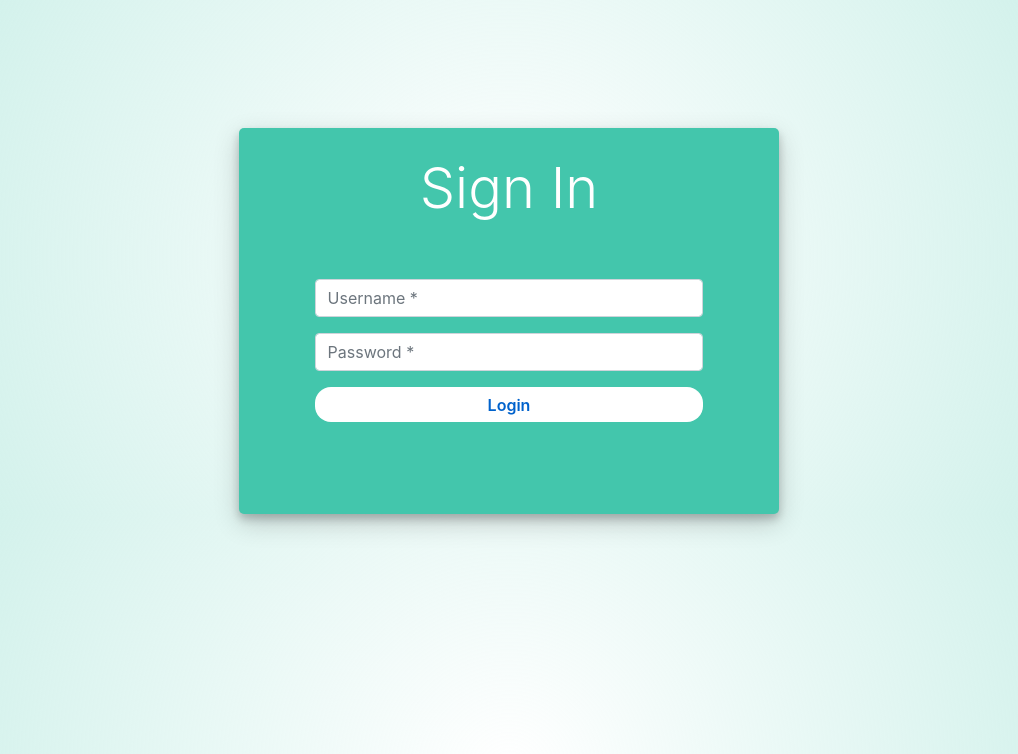
After one commit to masoodmomin/teal-crm, a Django app: page /signin/ in a window 1280 px wide. The commit adds this page. Shown: the top 754 px of the page, without its empty margins (131-1149 px from the left). Run offline with Django 3.2, Linux system fonts and the light colour scheme; some libraries are stand-ins or nearby versions.

Commit message:
Added login authentication

```diff
--- a/crm/filters.py
+++ b/crm/filters.py
@@ -1,6 +1,5 @@
 import django_filters
 from .models import Product
-from django_filters import DateFromToRangeFilter
 from django import forms
 
 class ProductFilter(django_filters.FilterSet):
--- a/crm/templates/crm/main.html
+++ b/crm/templates/crm/main.html
@@ -51,6 +51,9 @@
                 <li>
                     <a href="{% url 'task' %}">Tasks</a>
                 </li>
+                <li>
+                    <a href="{% url 'signout' %}">Sign Out</a>
+                </li>
 
             </ul>
         </div>
--- /dev/null
+++ b/crm/templates/crm/signin.html
@@ -0,0 +1,50 @@
+{% load static %}
+
+<!DOCTYPE html>
+<html>
+<head>
+    <meta http-equiv="cache-control" content="max-age=0" />
+    <meta http-equiv="cache-control" content="no-cache" />
+    <meta http-equiv="expires" content="0" />
+    <meta http-equiv="expires" content="Tue, 01 Jan 1980 1:00:00 GMT" />
+    <meta http-equiv="pragma" content="no-cache" />
+    <title>Sign In</title>
+    <link rel="stylesheet" href="https://stackpath.bootstrapcdn.com/bootstrap/4.1.3/css/bootstrap.min.css"
+        integrity="sha384-MCw98/SFnGE8fJT3GXwEOngsV7Zt27NXFoaoApmYm81iuXoPkFOJwJ8ERdknLPMO" crossorigin="anonymous">
+    <script src="https://ajax.googleapis.com/ajax/libs/jquery/3.3.1/jquery.min.js"></script>
+    <link rel="stylesheet" href="https://use.fontawesome.com/releases/v5.6.1/css/all.css"
+        integrity="sha384-gfdkjb5BdAXd+lj+gudLWI+BXq4IuLW5IT+brZEZsLFm++aCMlF1V92rMkPaX4PP" crossorigin="anonymous">
+    <link rel="stylesheet" href="{% static 'css/main.css' %}">
+</head>
+<body class="login-body">
+    <div class="container login-container "">
+	<div class=" row text-center">
+        <div class="col-xl-6 col-md-8 col-sm-8 mx-auto">
+            <div class="login-form">
+                {% for message in messages %}
+                <div class="alert alert-info text-center" role="alert">
+                    {{message}}
+                </div>
+                {% endfor %}
+                <h3 class="display-4">Sign In</h3>
+                <form action="" method="POST">
+                    {% csrf_token %}
+                    <div class="form-group">
+                        <input type="text" name="username" class="form-control" placeholder="Username *" required />
+                    </div>
+                    <div class="form-group">
+                        <input type="password" name="password" class="form-control" placeholder="Password *" required />
+                    </div>
+
+                    <div class="form-group">
+                        <input type="submit" class="btnSubmit w-100" value="Login" />
+                    </div>
+
+                </form>
+            </div>
+        </div>
+    </div>
+    </div>
+</body>
+
+</html>
--- a/crm/urls.py
+++ b/crm/urls.py
@@ -16,4 +16,6 @@ urlpatterns = [
     path('create_order/', views.create_order, name="create_order"),
     path('update_order/<str:pk>', views.update_order, name="update_order"),
     path('delete_order/<str:pk>', views.delete_order, name="delete_order"),
+    path("signin/", views.signin, name="signin"),
+    path("signout/", views.signout, name="signout")
 ]
--- a/crm/views.py
+++ b/crm/views.py
@@ -3,7 +3,11 @@ from .models import Customer, Product, Order
 from .filters import ProductFilter
 from .forms import Form, ProductForm, ContactForm
 from django.db.models import Count, Q
+from django.contrib.auth.decorators import login_required
+from django.contrib.auth import authenticate, login, logout
+from django.contrib import messages
 
+@login_required
 def dashboard(request):
     orders = Order.objects.all()
     orders_label = set()
@@ -19,18 +23,20 @@ def dashboard(request):
     'total_orders':total_orders, 'recent_orders':recent_orders,'og':og}
     return render(request,'crm/dashboard.html', context)
 
-
+@login_required
 def products(request):
     products = Product.objects.all()
     pf = ProductFilter(request.GET, queryset=products)
     products = pf.qs
     return render(request,'crm/products.html',{'products':products,'pf':pf})
 
+@login_required
 def delete_product(request, pk):
     product = Product.objects.get(id=pk)
     product.delete()
     return redirect(request.META.get('HTTP_REFERER'))
 
+@login_required
 def update_product(request, pk):
     product = Product.objects.get(id=pk)
     form = ProductForm(instance=product)
@@ -42,6 +48,7 @@ def update_product(request, pk):
     context = {'form': form}
     return render(request,'crm/form_page.html',context)
 
+@login_required
 def create_product(request):
     form = ProductForm()
     if request.method == 'POST':
@@ -52,11 +59,12 @@ def create_product(request):
     context = {'form':form}
     return render(request,'crm/form_page.html', context)
 
+@login_required
 def orders(request):
     orders = Order.objects.order_by("-date_created")
     return render(request,'crm/orders.html',{'orders':orders})
 
-
+@login_required
 def contacts(request):
     req = request.GET.get('search',None)
     if req is not None:
@@ -68,6 +76,7 @@ def contacts(request):
         customers = Customer.objects.all()
     return render(request,'crm/contacts.html',{'customers':customers})
 
+@login_required
 def add_contact(request):
     form = ContactForm()
     if request.method == 'POST':
@@ -78,6 +87,7 @@ def add_contact(request):
     context = {'form':form}
     return render(request,"crm/form_page.html",context)
 
+@login_required
 def update_contact(request, pk):
     contact = Customer.objects.get(id=pk)
     form = ContactForm(instance=contact)
@@ -89,11 +99,13 @@ def update_contact(request, pk):
     context = {'form': form}
     return render(request,'crm/form_page.html',context)
 
+@login_required
 def delete_contact(request, pk):
     contact = Customer.objects.get(id=pk)
     contact.delete()
     return redirect(request.META.get('HTTP_REFERER'))
 
+@login_required
 def customer_orders(request, pk):
     customer = Customer.objects.get(id=pk)
     order = customer.order_set.all()
@@ -101,6 +113,7 @@ def customer_orders(request, pk):
     context = {'customer':customer,'order':order, 'total_orders':total_orders}
     return render(request,'crm/customer_orders.html', context)
 
+@login_required
 def create_order(request):
     form = Form()
     if request.method == 'POST':
@@ -111,6 +124,7 @@ def create_order(request):
     context = {'form':form}
     return render(request,'crm/form_page.html', context)
 
+@login_required
 def update_order(request, pk):
     order = Order.objects.get(id=pk)
     form = Form(instance=order)
@@ -122,7 +136,25 @@ def update_order(request, pk):
     context = {'form': form}
     return render(request,'crm/form_page.html',context)
 
+@login_required
 def delete_order(request, pk):
     order = Order.objects.get(id=pk)
     order.delete()
     return redirect(request.META.get('HTTP_REFERER'))
+
+
+def signin(request):
+    if request.method == 'POST':
+        username = request.POST.get('username')
+        password = request.POST.get('password')
+        user = authenticate(request, username=username, password=password)
+        if user is not None:
+            login(request, user)
+            return redirect('home')
+        else:
+            messages.info(request,"Username or Password is not correct.")
+    return render(request, 'crm/signin.html',{})
+
+def signout(request):
+    logout(request)
+    return redirect('signin')
--- a/djproj/settings.py
+++ b/djproj/settings.py
@@ -124,3 +124,6 @@ USE_TZ = True
 
 STATIC_URL = '/static/'
 STATICFILES_DIRS = [os.path.join(BASE_DIR, "static")]
+
+LOGIN_URL='/signin'
+LOGIN_REDIRECT_URL='/signin'
--- a/static/css/main.css
+++ b/static/css/main.css
@@ -103,3 +103,43 @@
     position: relative;
   }
 }
+
+
+.login-body {background: rgb(255,255,255);
+  background: radial-gradient(circle, rgba(255,255,255,1) 0%, rgba(67,198,172,0.2777485994397759) 100%);
+}
+
+.login-container {
+    margin-top: 10%;
+    justify-content: center;
+}
+
+.login-form {
+    padding: 5%;
+    border-radius:5px;
+    background: #43C6AC;
+    box-shadow: 0 5px 8px 0 rgba(0, 0, 0, 0.2), 0 9px 26px 0 rgba(0, 0, 0, 0.19);
+}
+
+.login-form h3 {
+    text-align: center;
+    color: #fff;
+}
+
+.login-container form {
+    padding: 10%;
+}
+
+.btnSubmit {
+    width: 50%;
+    border-radius: 1rem;
+    padding: 1.5%;
+    border: none;
+    cursor: pointer;
+}
+
+.login-form .btnSubmit {
+    font-weight: 600;
+    color: #0062cc;
+    background-color: #fff;
+}
```
